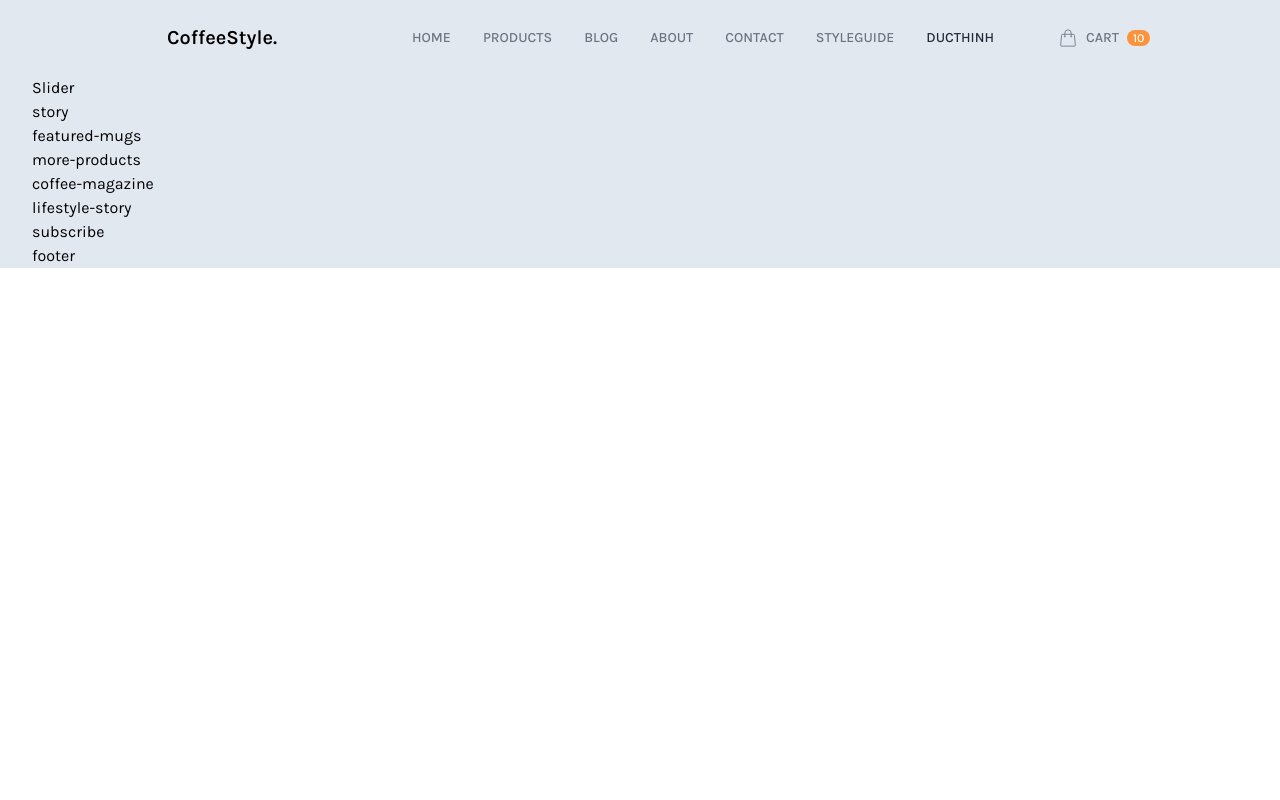
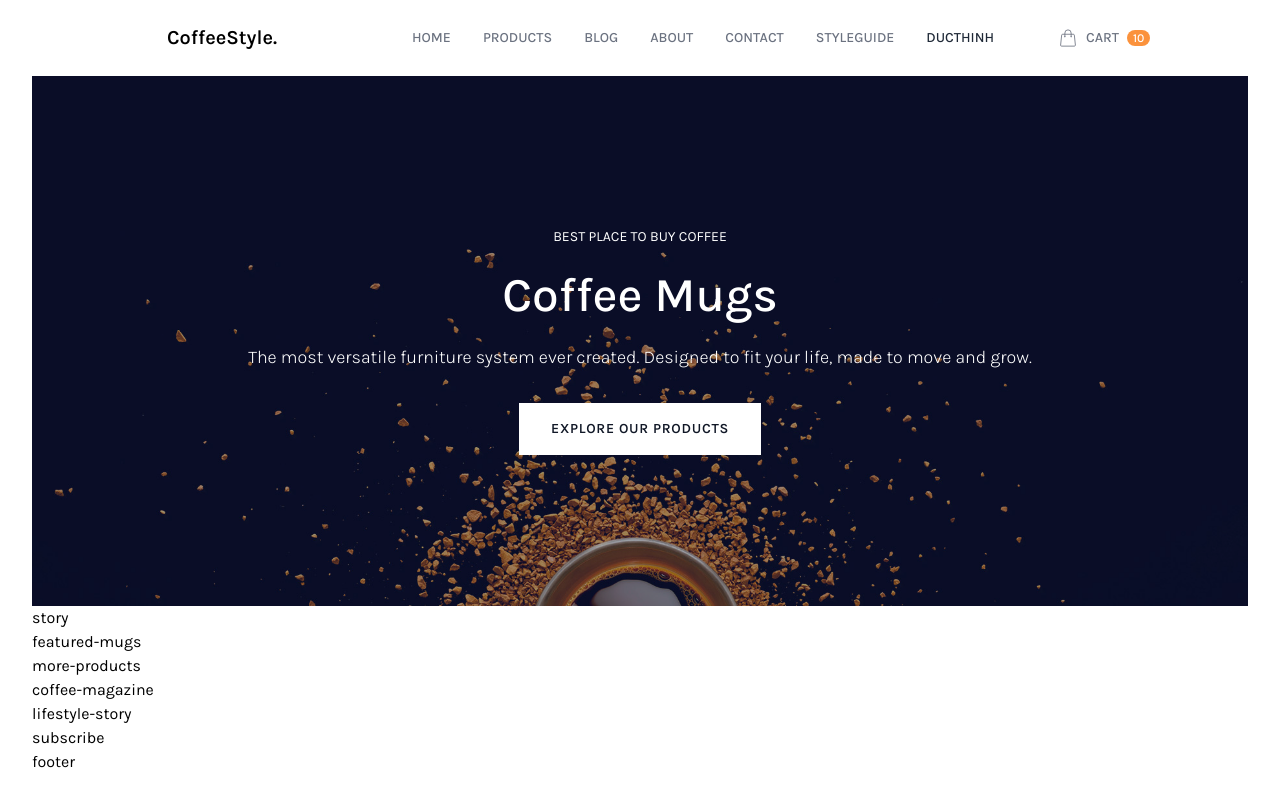
Before and after one commit to DamDucThinh/CoffeeStyle-tailwindCSS, a website: page public/index.html in a window 1280 px wide. Drawn offline with nearby package versions, Linux system fonts and the light colour scheme; files that its build step writes are made by us from their sources; files whose address does not match are found by name.

Commit message:
Add Slider

```diff
--- a/package.json
+++ b/package.json
@@ -11,6 +11,6 @@
   "license": "ISC",
   "type": "commonjs",
   "devDependencies": {
-    "tailwindcss": "^3"
+    "tailwindcss": "^3.4.17"
   }
 }
--- a/public/index.html
+++ b/public/index.html
@@ -9,7 +9,7 @@
 </head>
 <body>
     <div id="root">
-        <div class="content-wrapper font-Karla max-w-screen-2xl text-base mx-auto px-8 bg-slate-200">
+        <div class="content-wrapper font-Karla max-w-screen-2xl text-base mx-auto px-8">
             <header class="py-6 mx-auto">
                 <nav class="flex flex-row justify-between items-center relative">
                     <div class="logo basis-2/6 text-center text-xl font-semibold cursor-pointer">
@@ -60,8 +60,19 @@
             </header>
 
             <main>
-                <div class="slider">
-                    Slider
+                <div class="slider h-[530px] bg-[url('../img/slider_bg.jpg')] bg-cover bg-no-repeat bg-bottom">
+                    <div class="h-full w-full flex justify-center items-center bg-gray-900 bg-opacity-40">
+                        <div class="mx-16 text-white text-center">
+                            <div class="uppercase text-sm  mb-6">Best Place To Buy Coffee</div>
+                            <div class="font-medium text-5xl mb-6">Coffee Mugs</div>
+                            <div class="font-light text-lg mb-8">The most versatile furniture system ever created. Designed to fit your life, made to move and grow.</div>
+                            <div class="flex justify-center">
+                                <div class="uppercase bg-white text-gray-900 w-max tracking-wider py-4 px-8 text-sm font-semibold cursor-pointer hover:bg-opacity-90">
+                                    Explore Our Products
+                                </div>
+                            </div>
+                        </div>
+                    </div>
                 </div> <!-- End slider -->
 
                 <div class="story">
```
Also changed, not shown: img/slider_bg.jpg (added), 2 other files.
